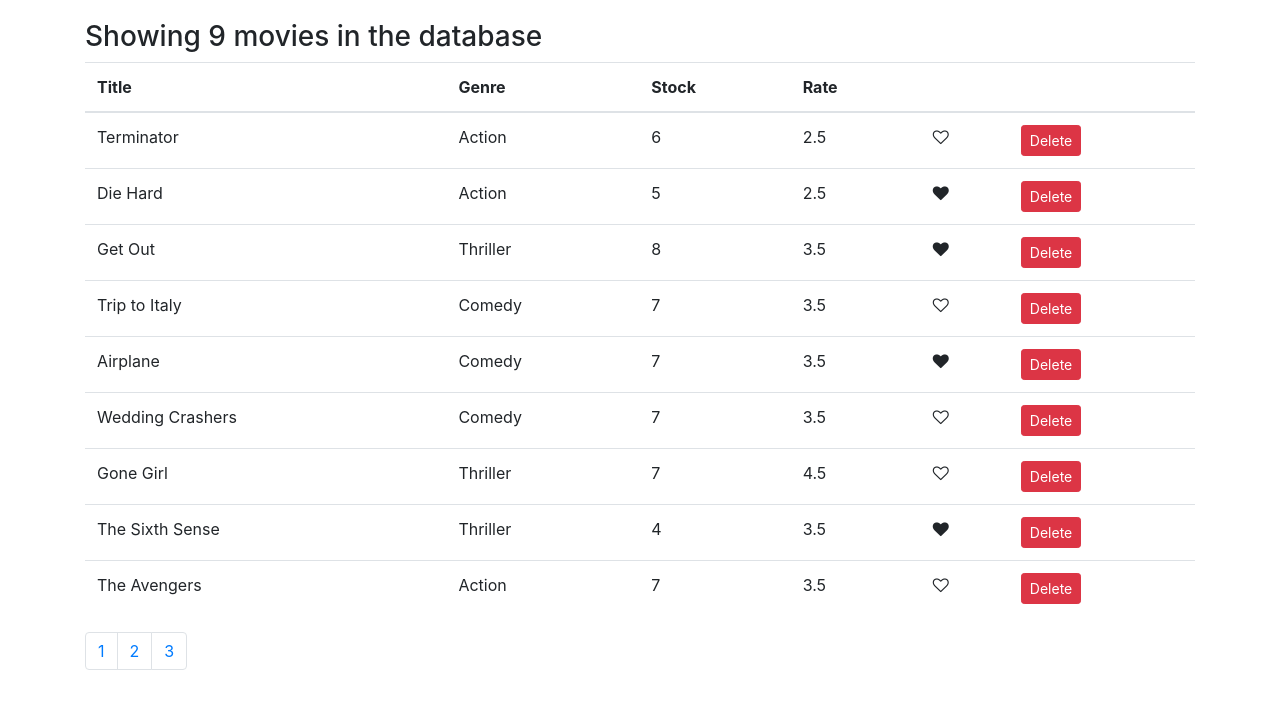
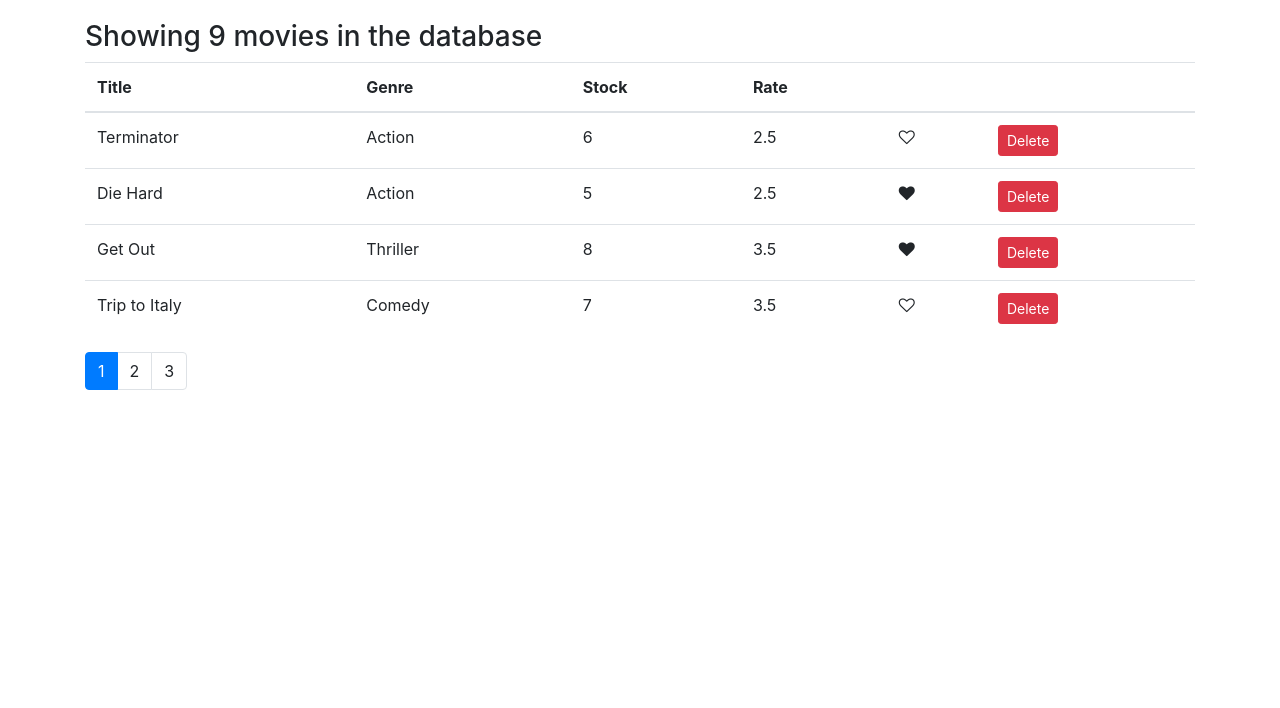
Before and after one commit to larryonick/vidly, a React (Create React App) app: page / in a window 1280 px wide. Shown: the top 708 px of the page. Built offline with nearby package versions, Linux system fonts and the light colour scheme.

Commit message:
Implemented prop type checking functionality

```diff
--- a/package.json
+++ b/package.json
@@ -9,6 +9,7 @@
     "bootstrap": "^4.1.1",
     "font-awesome": "^4.7.0",
     "lodash": "^4.17.10",
+    "prop-types": "^15.6.2",
     "react": "^16.12.0",
     "react-dom": "^16.12.0",
     "react-scripts": "3.3.0"
--- a/src/components/common/pagination.jsx
+++ b/src/components/common/pagination.jsx
@@ -1,19 +1,29 @@
 import React, { Component } from 'react';
 import _ from 'lodash';
+import PropTypes from 'prop-types';
 
 const Pagination = (props) => {
-  const { itemsCount, pageSize } = props;
-  const pagesCount = itemsCount / pageSize;
+  const { itemsCount, pageSize, currentPage, onPageChange } = props;
+  console.log('Current Page: ', currentPage);
+  const pagesCount = Math.ceil(itemsCount / pageSize);
+  if (pagesCount === 1) return null;
+
   const pages = _.range(1, pagesCount + 1);
-  console.log(pages);
   return (
     <nav>
       <ul className="pagination">
-        {pages.map(page => <li key={page} className="page-item"><a href="" className="page-link">{page}</a></li>)}
+        {pages.map(page => <li key={page} className={currentPage === page ? 'page-item active' : 'page-item'}><a className="page-link"
+          onClick={() => onPageChange(page)}>{page}</a></li>)}
 
       </ul>
     </nav>
   );
 }
 
+Pagination.propTypes = {
+  itemsCount: PropTypes.number.isRequired,
+  pageSize: PropTypes.number.isRequired,
+  currentPage: PropTypes.number.isRequired,
+  onPageChange: PropTypes.func.isRequired
+};
 export default Pagination;
--- a/src/components/movies.jsx
+++ b/src/components/movies.jsx
@@ -2,11 +2,12 @@
 import { getMovies } from "../services/fakeMovieService";
 import Like from './common/like';
 import Pagination from './common/pagination';
-
+import { paginate } from '../utils/paginate';
 class Movies extends Component {
   state = {
     movies: getMovies(),
-    pageSize: 4
+    pageSize: 4,
+    currentPage: 1
   };
   handleDelete(movie) {
     const movies = this.state.movies.filter(m => m._id !== movie._id);
@@ -22,14 +23,18 @@
 
   }
   handlePageChange = (page) => {
-    console.log(page);
+    this.setState({ currentPage: page })
   }
   render() {
-    const { length } = this.state.movies;
-    if (length === 0) return "There are no movies in the database";
+    const { length: count } = this.state.movies;
+    if (count === 0) return "There are no movies in the database";
+    const { pageSize, currentPage, movies: allMovies } = this.state;
+
+    const movies = paginate(allMovies, currentPage, pageSize);
+
     return (
       <React.Fragment>
-        <h3>Showing {length} movies in the database</h3>
+        <h3>Showing {count} movies in the database</h3>
         <table className="table">
           <thead>
             <tr>
@@ -42,7 +47,7 @@
             </tr>
           </thead>
           <tbody>
-            {this.state.movies.map(movie => (
+            {movies.map(movie => (
               <tr key={movie._id}>
                 <td>{movie.title}</td>
                 <td>{movie.genre.name}</td>
@@ -62,7 +67,8 @@
           </tbody>
 
         </table>
-        <Pagination itemsCount={length} pageSize={this.state.pageSize} onPageChange={this.handlePageChange} />
+        <Pagination itemsCount={count} pageSize={this.state.pageSize} onPageChange={this.handlePageChange}
+          currentPage={this.state.currentPage} />
       </React.Fragment >
     );
   }
```
Also changed, not shown: 1 other file (tests, documents, lock files or other folders).
